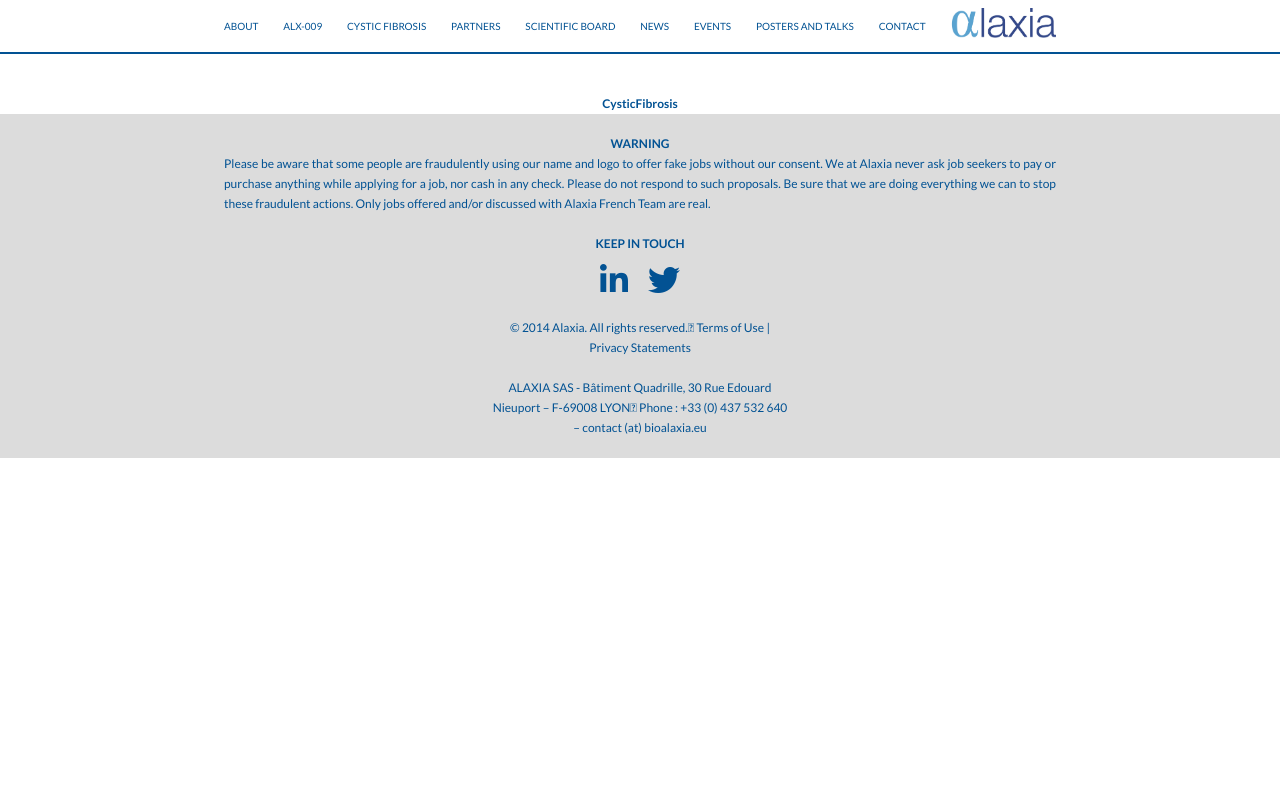
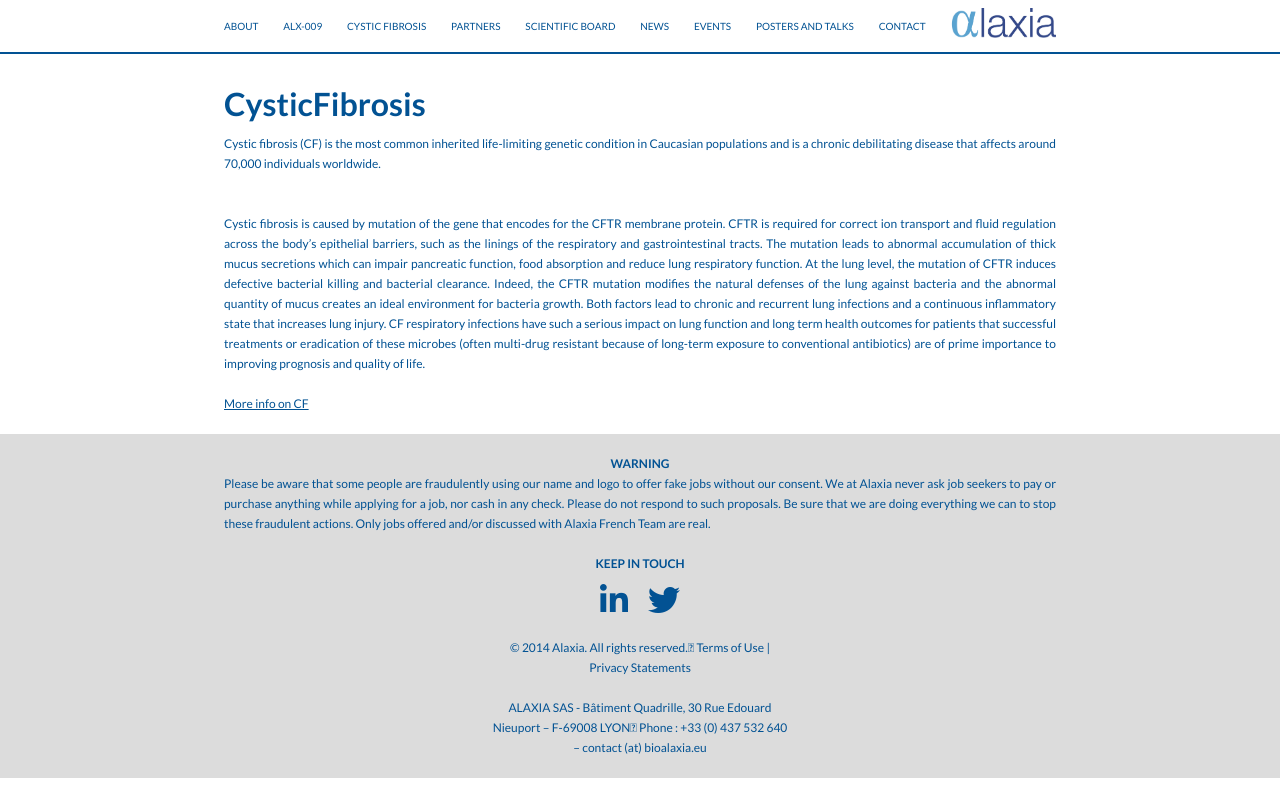
Before and after one commit to JBeaussart/alaxia-pharma, a Vue app: page /cystic-fibrosis in a window 1280 px wide. Built offline with nearby package versions, Linux system fonts and the light colour scheme.

Commit message:
design page CysticFibrosys

```diff
--- a/src/pages/CysticFibrosis.vue
+++ b/src/pages/CysticFibrosis.vue
@@ -1,6 +1,39 @@
 <template>
-  <div>
+  <div class="container">
     <h1>CysticFibrosis</h1>
+    <br />
+    <p>
+      Cystic fibrosis (CF) is the most common inherited life-limiting genetic
+      condition in Caucasian populations and is a chronic debilitating disease
+      that affects around 70,000 individuals worldwide.
+    </p>
+    <br />
+    <br />
+    <p>
+      Cystic fibrosis is caused by mutation of the gene that encodes for the
+      CFTR membrane protein. CFTR is required for correct ion transport and
+      fluid regulation across the body’s epithelial barriers, such as the
+      linings of the respiratory and gastrointestinal tracts. The mutation leads
+      to abnormal accumulation of thick mucus secretions which can impair
+      pancreatic function, food absorption and reduce lung respiratory function.
+      At the lung level, the mutation of CFTR induces defective bacterial
+      killing and bacterial clearance. Indeed, the CFTR mutation modifies the
+      natural defenses of the lung against bacteria and the abnormal quantity of
+      mucus creates an ideal environment for bacteria growth. Both factors lead
+      to chronic and recurrent lung infections and a continuous inflammatory
+      state that increases lung injury. CF respiratory infections have such a
+      serious impact on lung function and long term health outcomes for patients
+      that successful treatments or eradication of these microbes (often
+      multi-drug resistant because of long-term exposure to conventional
+      antibiotics) are of prime importance to improving prognosis and quality of
+      life.
+    </p>
+    <br />
+    <a href="https://www.cff.org/What-is-CF/About-Cystic-Fibrosis/"
+      >More info on CF</a
+    >
+    <br />
+    <br />
   </div>
 </template>
 
@@ -8,4 +41,11 @@
 export default {};
 </script>
 
-<style lang="scss" scoped></style>
+<style lang="scss" scoped>
+.container {
+  text-align: justify;
+}
+h1 {
+  font-size: 32px;
+}
+</style>
```
